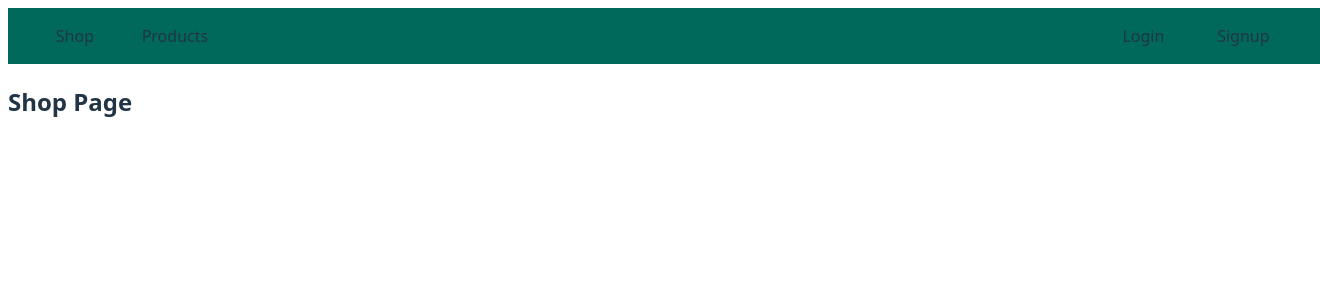
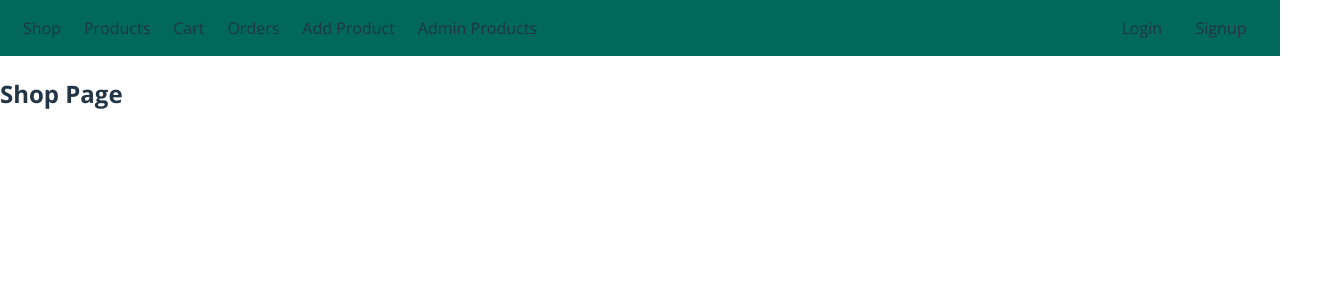
Before and after one commit to aman3096/ecommerce-app-node, a React (Vite) app in the folder client/: page / in a window 1280 px wide. Shown: the top 300 px of the page, 1320 px wide, since content can reach past the window. Built offline with nearby package versions, Linux system fonts and the light colour scheme.

Commit message:
feat: Navigation page

```diff
--- a/client/src/App.css
+++ b/client/src/App.css
@@ -1,4 +1,11 @@
+@import url('https://fonts.googleapis.com/css?family=Open+Sans:400,700');
 
+
+body {
+  padding: 0;
+  margin: 0;
+  font-family: 'Open Sans', sans-serif;
+}
 
 .navigation {
   display: flex;
@@ -11,13 +18,32 @@
   width: 100%;
   height: 3.5rem;
   background-color: rgb(0, 105, 92);
-  padding: 0px 1.5rem;
   display: flex;
   align-items: center;
   justify-content: space-between;
 }
+
+.left-nav-half {
+    width: 35em;
+}
+.right-nav-half {
+    width: 12em;
+}
 .nav-half {
   display: flex;
-  justify-content: space-around;
-  width: 200px;
+  justify-content: space-evenly;
 }
+
+.nav-item {
+  cursor: pointer;
+  font-weight: 500;
+  color: inherit;
+}
+
+.nav-item:hover, .nav-item:active {
+  color: #ffeb3b;
+}
+a:hover, a:focus, a:active {
+  text-decoration: none;
+  color: #ffeb3b;
+ }
--- a/client/src/components/navigation.tsx
+++ b/client/src/components/navigation.tsx
@@ -1,23 +1,24 @@
-import { Routes, Route } from 'react-router-dom'
-import Shop from './shop';
-import Products from './products';
-import Login from './login';
-import Signup from './signup';
+import { useNavigate } from "react-router-dom";
+import { useState } from "react";
 
 const Navigation = () => {
-  return (
+    const [ isActive, setIsActive ] = useState(false);
+    const navigate = useNavigate();
+    return (
         <header className="main-header">
-            <div className="nav-half">
-                <div>Shop</div>
-                <div>Products</div>
-            </div>
-            <div className="nav-half">
-                <div>Login</div>
-                <div>Signup</div>
-
+            <nav className="nav-half left-nav-half">
+                <a className="nav-item" onClick = { ()=> navigate(`/shop`)}>Shop</a>
+                <a className="nav-item" onClick = { () => navigate(`/products`)}>Products</a>
+                <a className="nav-item" onClick = { () => navigate(`/cart`)}>Cart</a>
+                <a className="nav-item" onClick = { () => navigate(`/orders`)}>Orders</a>
+                <a className="nav-item" onClick = { () => navigate(`/add-product`)}>Add Product</a>
+                <a className="nav-item" onClick = { () => navigate(`/products`)}>Admin Products</a>
+            </nav>
+            <div className="nav-half right-nav-half">
+                <a className="nav-item" onClick = { ()=> navigate(`/login`)}>Login</a>
+                <a className="nav-item" onClick = { ()=> navigate(`/signup`)}>Signup</a>
             </div>
         </header>
-
   );
 }
 
```
